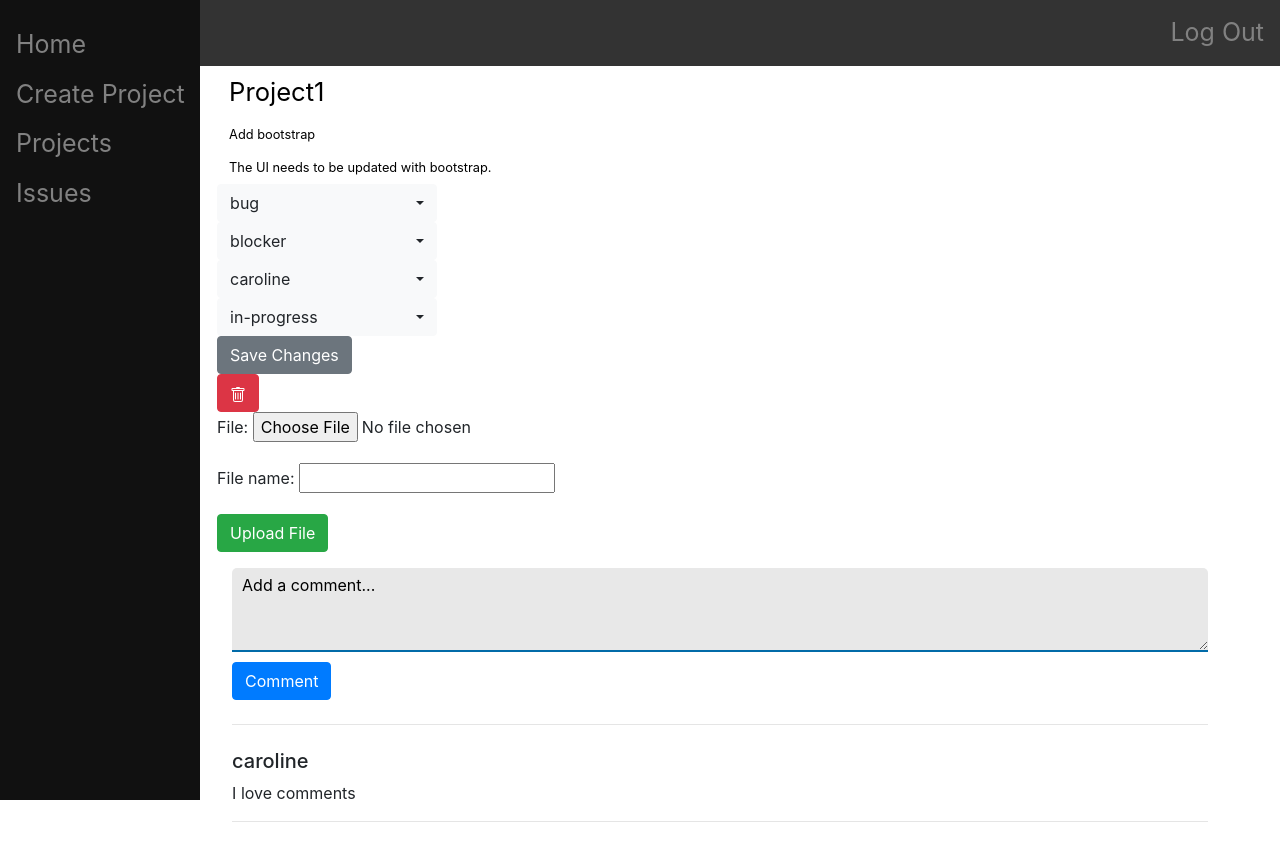
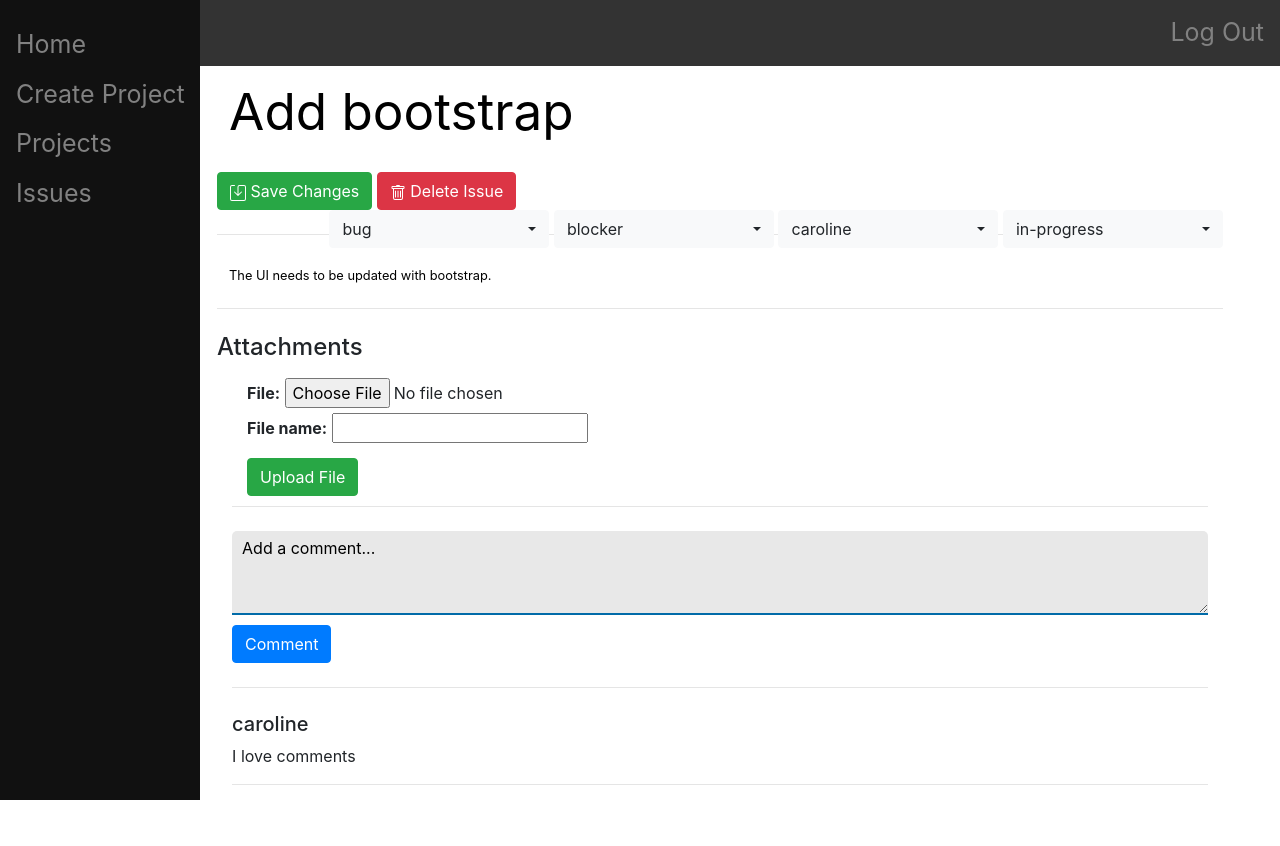
Before and after one commit to shayonghoshroy/issue-tracker, a Django app: page /project/2/issue/4/ in a window 1280 px wide. After the commit the page ends 800 px from the top, so only its background shows below. Run offline with Django 3.2, Linux system fonts and the light colour scheme; data comes from the database, SQL or seed files in the repository; both versions use the stored data as it was after the commit; some libraries are stand-ins or nearby versions.

Commit message:
updated the issue.html look

```diff
--- a/mysite/main/forms.py
+++ b/mysite/main/forms.py
@@ -26,4 +26,4 @@ class CommentForm(forms.ModelForm):
 class FileForm(forms.ModelForm):
     class Meta:
         model = File
-        fields = {'file', 'file_name'}
+        fields = {'file_name', 'file'}
--- a/mysite/main/templates/main/base.html
+++ b/mysite/main/templates/main/base.html
@@ -112,5 +112,6 @@
 
     <!-- (Optional) Latest compiled and minified JavaScript translation files -->
     <script src="https://cdn.jsdelivr.net/npm/bootstrap-select@1.13.14/dist/js/i18n/defaults-*.min.js"></script>
+
 </body>
 </html>
--- a/mysite/main/templates/main/issue-index.html
+++ b/mysite/main/templates/main/issue-index.html
@@ -38,16 +38,36 @@
         .container {
             float: left;
         }
+        .right {
+            float: right;
+        }
+        .upload {
+            padding: 10px 15px;
+        }
     </style>
 
     <!-- display issue contents with inline editing capability -->
     <form method="post" action="" class="form-group">
         {% csrf_token %}
         <div class="form-group">
-            <input type="text" name="name" style="font-size:2vw" novalidate class="form-control" id="exampleProjectName1" aria-describedby="nameHelp" placeholder="{{issue.project.name}}">
-            <input type="text" name="summary" style="font-size:1vw" novalidate class="form-control" id="exampleIssueSummary1" aria-describedby="summaryHelp" placeholder="{{issue.summary}}">
-            <input type="text" name="description" style="font-size:1vw" novalidate class="form-control" id="exampleIssueDescription1" aria-describedby="descriptionHelp" placeholder="{{issue.description}}">
-
+            <input type="text" name="summary" style="font-size:4vw" novalidate class="form-control" id="exampleSummary1" aria-describedby="summaryHelp" placeholder="{{issue.summary}}">
+        </div>
+        <!-- save changes button -->
+        <button type="submit", name="save-changes", value="save-changes", class="btn btn-success">
+            <svg xmlns="http://www.w3.org/2000/svg" width="16" height="16" fill="currentColor" class="bi bi-save" viewBox="0 0 16 16">
+              <path d="M2 1a1 1 0 0 0-1 1v12a1 1 0 0 0 1 1h12a1 1 0 0 0 1-1V2a1 1 0 0 0-1-1H9.5a1 1 0 0 0-1 1v7.293l2.646-2.647a.5.5 0 0 1 .708.708l-3.5 3.5a.5.5 0 0 1-.708 0l-3.5-3.5a.5.5 0 1 1 .708-.708L7.5 9.293V2a2 2 0 0 1 2-2H14a2 2 0 0 1 2 2v12a2 2 0 0 1-2 2H2a2 2 0 0 1-2-2V2a2 2 0 0 1 2-2h2.5a.5.5 0 0 1 0 1H2z"/>
+            </svg>
+            Save Changes
+        </button>
+        <!-- delete issue button -->
+        <button type="submit" name="delete" value="delete" onclick="return confirm('Are you sure you want to delete this issue?')" class="btn btn-danger">
+            <svg xmlns="http://www.w3.org/2000/svg" width="16" height="16" fill="currentColor" class="bi bi-trash" viewBox="0 0 16 16">
+                <path d="M5.5 5.5A.5.5 0 0 1 6 6v6a.5.5 0 0 1-1 0V6a.5.5 0 0 1 .5-.5zm2.5 0a.5.5 0 0 1 .5.5v6a.5.5 0 0 1-1 0V6a.5.5 0 0 1 .5-.5zm3 .5a.5.5 0 0 0-1 0v6a.5.5 0 0 0 1 0V6z"/>
+                <path fill-rule="evenodd" d="M14.5 3a1 1 0 0 1-1 1H13v9a2 2 0 0 1-2 2H5a2 2 0 0 1-2-2V4h-.5a1 1 0 0 1-1-1V2a1 1 0 0 1 1-1H6a1 1 0 0 1 1-1h2a1 1 0 0 1 1 1h3.5a1 1 0 0 1 1 1v1zM4.118 4 4 4.059V13a1 1 0 0 0 1 1h6a1 1 0 0 0 1-1V4.059L11.882 4H4.118zM2.5 3V2h11v1h-11z"/>
+            </svg>
+            Delete Issue
+        </button>
+        <div class="right">
             <select name="type" class="selectpicker">
                 {% for type in types  %}
                     {% if type == issue.type %}
@@ -57,7 +77,6 @@
                     {% endif %}
                 {% endfor %}
             </select>
-            <br>
 
             <select name="priority" class="selectpicker">
                 {% if issue.priority == "minor" %}
@@ -74,7 +93,6 @@
                     <option name="blocker" selected>blocker</option>
                 {% endif %}
             </select>
-            <br>
 
             <select class="selectpicker" name="assignee" data-live-search="true">
                 {% for member in issue.project.members %}
@@ -85,7 +103,6 @@
                     {% endif %}
                 {% endfor %}
             </select>
-            <br>
 
             <select class="selectpicker" name="status">
                 {% for status in statuses %}
@@ -96,36 +113,50 @@
                     {% endif %}
                 {% endfor %}
             </select>
-            <br>
+        </div>
+        <br><br>
+        <hr class="mt-0 mb-4">
 
-            <button type="submit", name="save-changes", value="save-changes", class="btn btn-secondary">Save Changes</button>
+        <div class="form-group">
+            <input type="text" name="description" style="font-size:1vw" novalidate class="form-control" id="exampleIssueDescription1" aria-describedby="descriptionHelp" placeholder="{{issue.description}}">
+        </div>
+        <hr class="mt-0 mb-4">
     </form>
 
-    {% for file in all_files %}
-        {% if file.file_name in issue.files %}
-            <a href="{{file.file.url}}" download>{{file.file_name}}<br></a>
-        {% endif %}
-    {% endfor %}
-
-    <!-- delete button -->
-    <form method="POST">
-        {% csrf_token %}
-        <button type="submit" name="delete" value="delete" onclick="return confirm('Are you sure you want to delete this issue?')" class="btn btn-danger">
-            <svg xmlns="http://www.w3.org/2000/svg" width="16" height="16" fill="currentColor" class="bi bi-trash" viewBox="0 0 16 16">
-                <path d="M5.5 5.5A.5.5 0 0 1 6 6v6a.5.5 0 0 1-1 0V6a.5.5 0 0 1 .5-.5zm2.5 0a.5.5 0 0 1 .5.5v6a.5.5 0 0 1-1 0V6a.5.5 0 0 1 .5-.5zm3 .5a.5.5 0 0 0-1 0v6a.5.5 0 0 0 1 0V6z"/>
-                <path fill-rule="evenodd" d="M14.5 3a1 1 0 0 1-1 1H13v9a2 2 0 0 1-2 2H5a2 2 0 0 1-2-2V4h-.5a1 1 0 0 1-1-1V2a1 1 0 0 1 1-1H6a1 1 0 0 1 1-1h2a1 1 0 0 1 1 1h3.5a1 1 0 0 1 1 1v1zM4.118 4 4 4.059V13a1 1 0 0 0 1 1h6a1 1 0 0 0 1-1V4.059L11.882 4H4.118zM2.5 3V2h11v1h-11z"/>
-            </svg>
-        </button>
-    </form>
+    <!-- attachments -->
+    {% if all_files %}
+        <h4>Attachments</h4>
+        <ul class="list-unstyled">
+            <ul>
+                {% for file in all_files %}
+                    {% if file.file_name in issue.files %}
+                        <li><a href="{{file.file.url}}" download>{{file.file_name}}</a></li>
+                    {% endif %}
+                {% endfor %}
+            </ul>
+        </ul>
+    {% endif %}
 
     <form method="POST" enctype="multipart/form-data">
         {% csrf_token %}
-        {{ file_form.as_p }}
-        <button type="submit", name="upload", value="upload", class="btn btn-success">Upload File</button>
+        <div class="container">
+           {% for field in file_form  %}
+             <div class="col-sm-6">
+               <b>{{ field.label_tag }}</b> {{ field }}
+             </div>
+           {% endfor %}
+
+           <div class="upload">
+               <button type="submit", name="upload", value="upload", class="btn btn-success">Upload File</button>
+           </div>
+
+       </div>
     </form>
+
 
     <!-- post a comment button -->
     <div class="container">
+        <hr class="mt-0 mb-4">
         <form method="POST">
             {% csrf_token %}
             {{comment_form.as_p}}
--- a/mysite/mysite/settings.py
+++ b/mysite/mysite/settings.py
@@ -42,6 +42,7 @@ INSTALLED_APPS = [
     'crispy_forms',
     'main.apps.MainConfig',
     'register.apps.RegisterConfig',
+    'bootstrap_modal_forms',
 ]
 
 MIDDLEWARE = [
```
Also changed, not shown: mysite/db.sqlite3, mysite/media/media/cage.png (added), mysite/media/media/fire.jpg (added), 1 other file.
